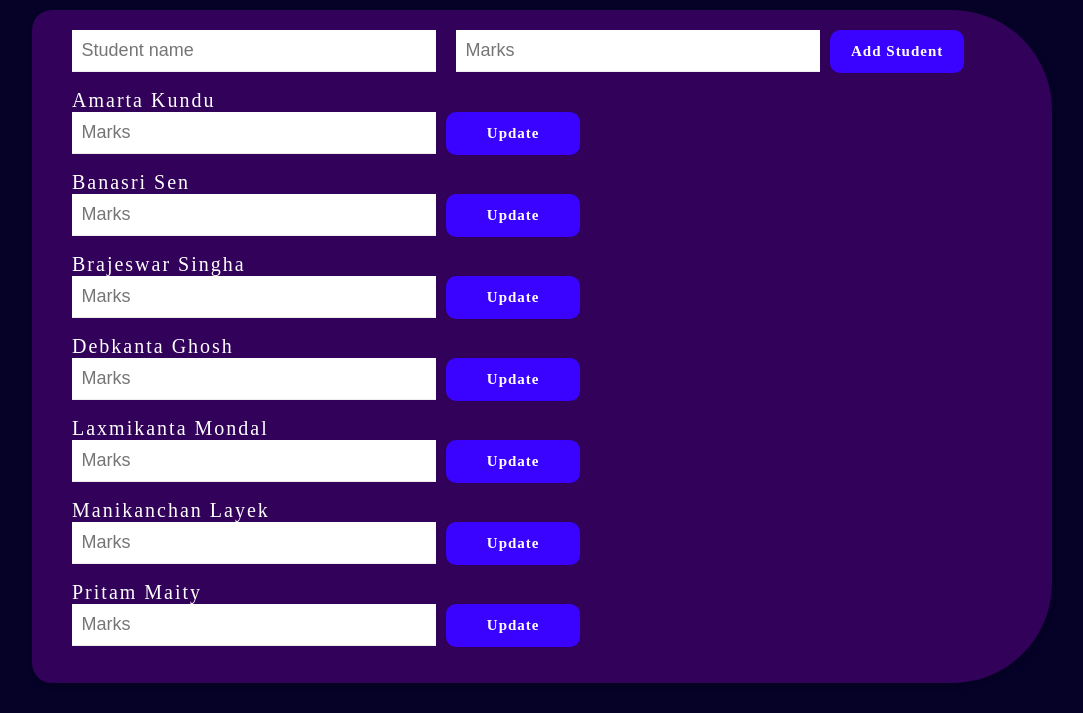
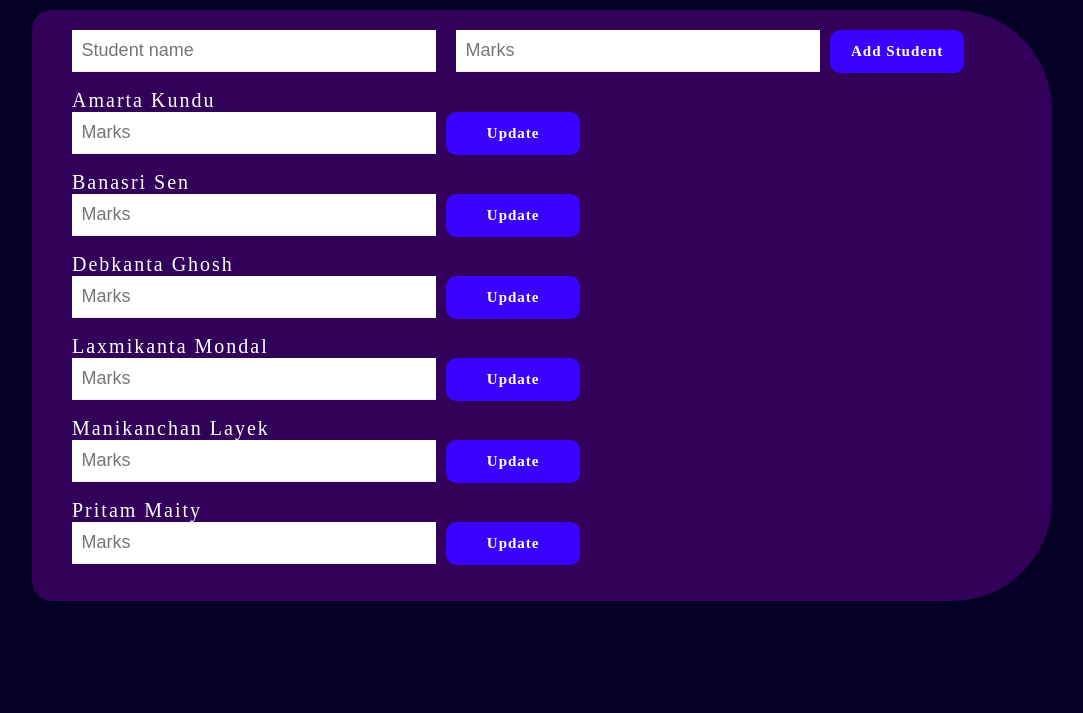
Before and after one commit to lmousom/js, a plain HTML site: page admin/index.html in a window 1280 px wide. Shown: the part 154-867 px from the top of the page, without its empty margins (98-1181 px from the left). After the commit the page ends 800 px from the top, so only its background shows below. Drawn offline with Linux system fonts and the light colour scheme; no server answers.

Commit message:
Update index.html

```diff
--- a/admin/index.html
+++ b/admin/index.html
@@ -29,11 +29,7 @@
                 <input type="number" name="marks" placeholder="Marks">
                 <button>Update</button>
             </form>
-            <form id="three">
-                <p>Brajeswar Singha</p>
-                <input type="number" name="marks" placeholder="Marks">
-                <button>Update</button>
-            </form>
+
 
             <form id="four">
                 <p>Debkanta Ghosh</p>
```
